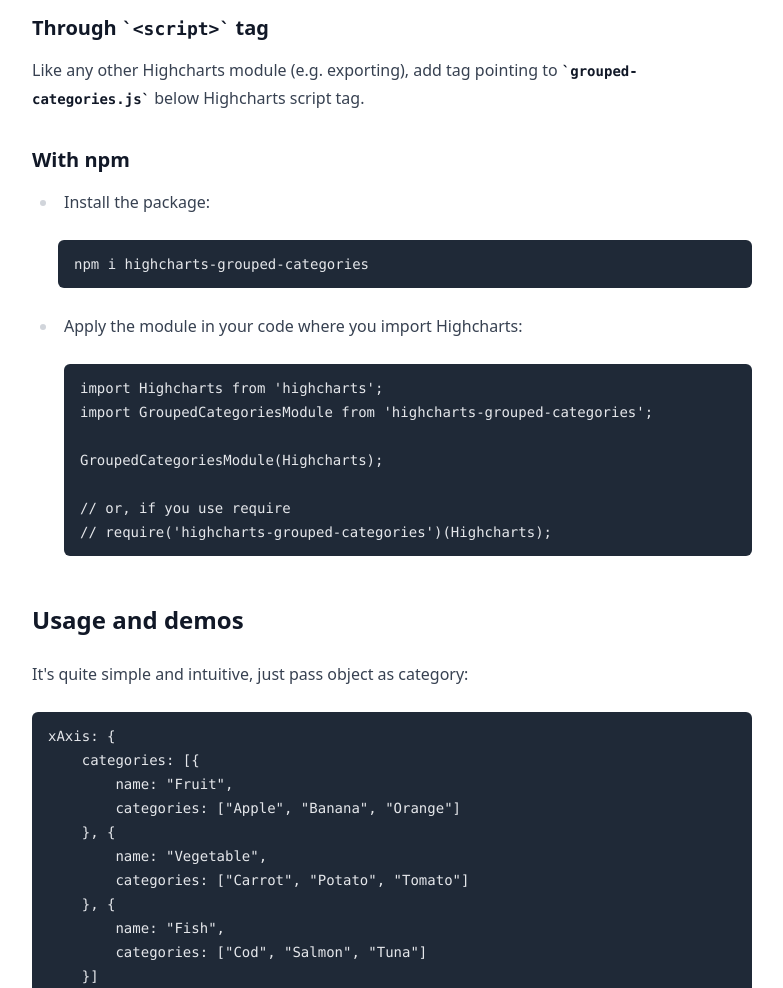
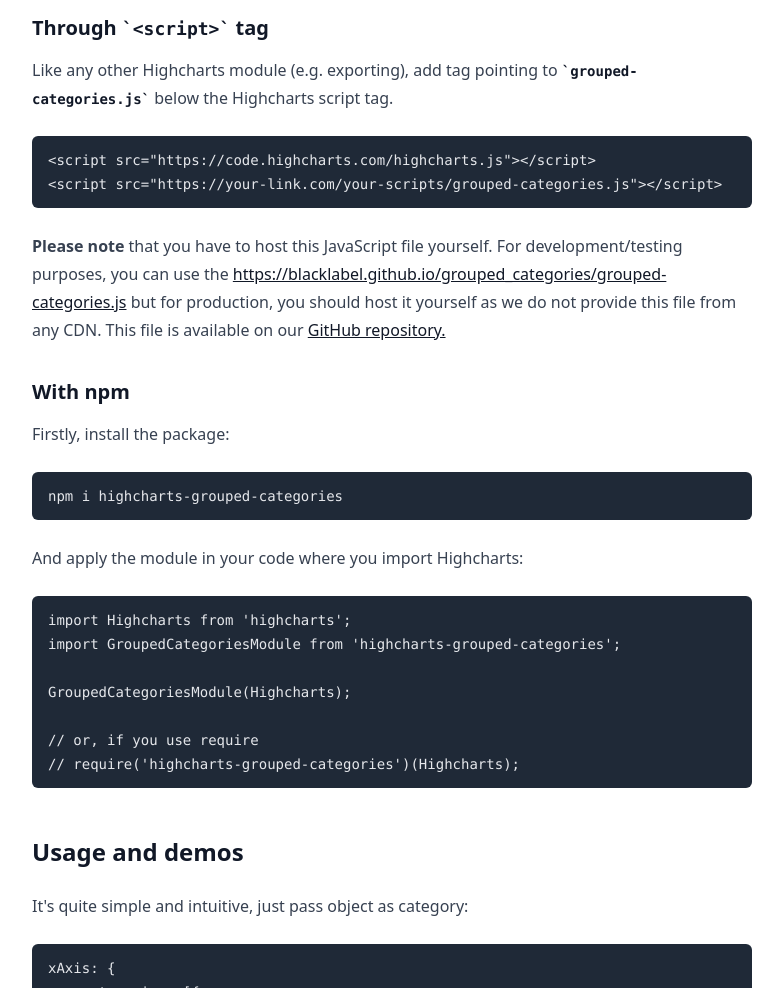
Before and after one commit to blacklabel/grouped_categories, a website: page docs/index.html in a window 1280 px wide. Shown: the part 1200-2188 px from the top of the page, without its empty margins (248-1031 px from the left). Drawn offline with nearby package versions, Linux system fonts and the light colour scheme.

Commit message:
Cleaned up the installation section of the docs.

```diff
--- a/docs/index.html
+++ b/docs/index.html
@@ -55,17 +55,27 @@
 
       <h3>Through <code>&lt;script&gt;</code> tag</h3>
       <p>Like any other Highcharts module (e.g. exporting), add tag pointing to
-        <code>grouped-categories.js</code> below Highcharts script tag.
+        <code>grouped-categories.js</code> below the Highcharts script tag.
+      </p>
+      <pre><code>&lt;script src="https://code.highcharts.com/highcharts.js"&gt;&lt;/script&gt;
+&lt;script src="https://your-link.com/your-scripts/grouped-categories.js"&gt;&lt;/script&gt;
+</code></pre>
+      <p><span class="font-bold">Please note</span> that you have to host this JavaScript file yourself. For
+        development/testing purposes, you can use the
+        <a target="_blank"
+          href="https://blacklabel.github.io/grouped_categories/grouped-categories.js">https://blacklabel.github.io/grouped_categories/grouped-categories.js</a>
+        but for production, you should host it yourself as we do not provide this file from any CDN. This file is
+        available on our
+        <a target="_blank" href="https://github.com/blacklabel/grouped_categories">GitHub repository.</a>
       </p>
 
       <h3>With npm</h3>
-      <ul>
-        <li>Install the package: </li>
-        <pre><code>npm i highcharts-grouped-categories
+      <p>Firstly, install the package: </p>
+      <pre><code>npm i highcharts-grouped-categories
 </code></pre>
 
-        <li>Apply the module in your code where you import Highcharts:
-          <pre><code>import Highcharts from 'highcharts';
+      <p>And apply the module in your code where you import Highcharts:
+      <pre><code>import Highcharts from 'highcharts';
 import GroupedCategoriesModule from 'highcharts-grouped-categories';
 
 GroupedCategoriesModule(Highcharts);
@@ -73,8 +83,7 @@
 // or, if you use require
 // require('highcharts-grouped-categories')(Highcharts);
 </code></pre>
-        </li>
-      </ul>
+      </p>
     </section>
 
     <section id="usage">
```
